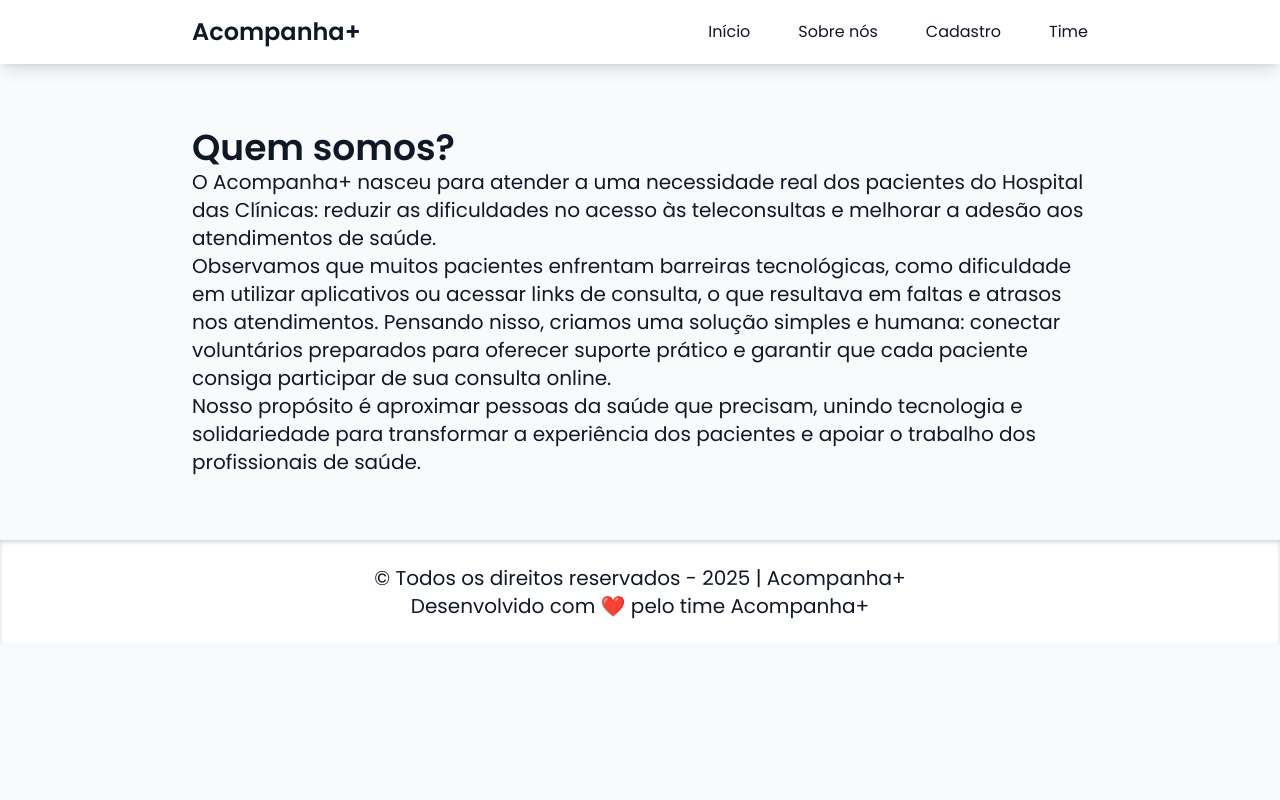
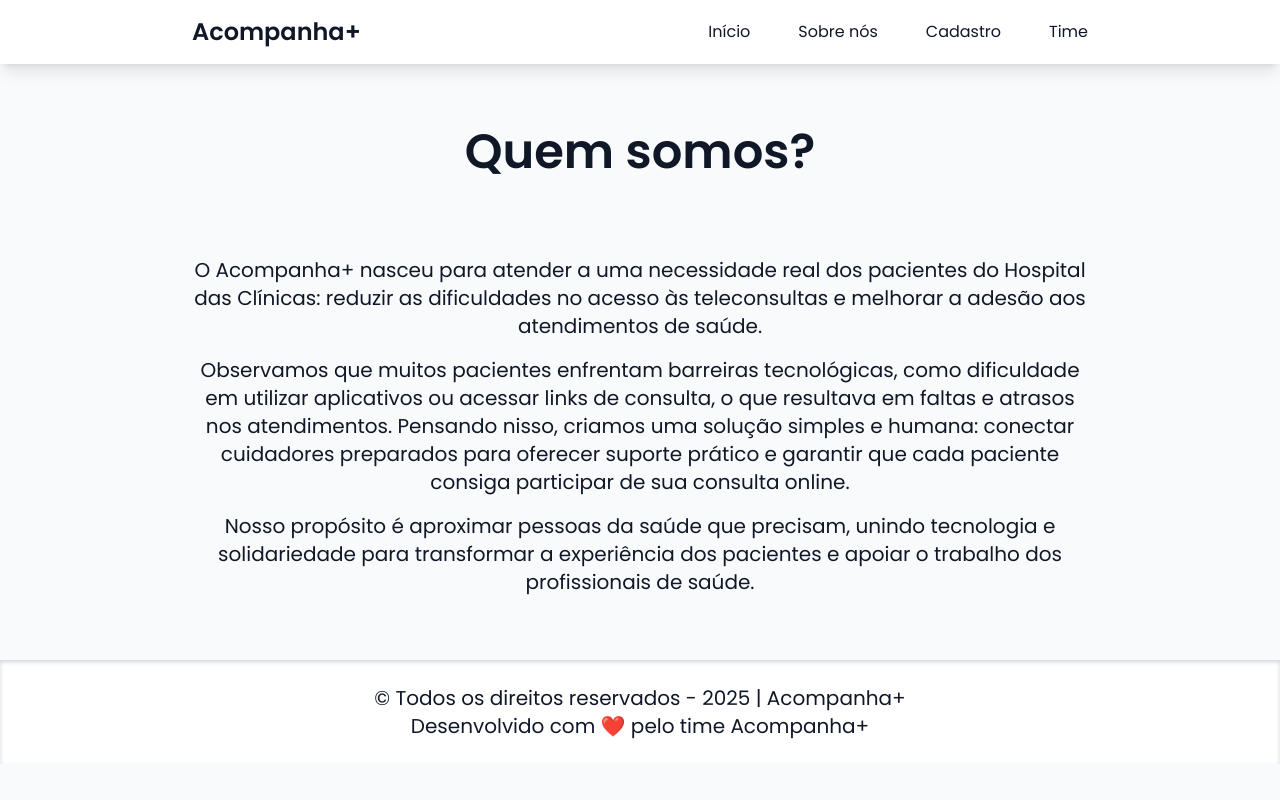
Before and after one commit to acompanha-mais/site-spa, a React (Vite) app in the folder site-spa/: page /sobre in a window 1280 px wide. Built offline with nearby package versions, Linux system fonts and the light colour scheme.

Commit message:
style(aboutus): estiliza rota AboutUs

```diff
--- a/site-spa/src/globals.css
+++ b/site-spa/src/globals.css
@@ -32,7 +32,7 @@
   button {
     @apply bg-[#e65a4f] text-white font-bold rounded-full
            w-44 md:w-56 px-6 py-3 block md:inline-block
-           mx-auto md:mx-0;
+           mx-auto md:mx-0 cursor-pointer;
   }
 }
 
--- a/site-spa/src/routes/AboutUs/index.tsx
+++ b/site-spa/src/routes/AboutUs/index.tsx
@@ -1,13 +1,13 @@
 export default function AboutUs(){
     return(
         <main>
-            <h2>Quem somos?</h2>
+            <h1 className="text-center mb-20">Quem somos?</h1>
 
-            <p>O Acompanha+ nasceu para atender a uma necessidade real dos pacientes do Hospital das Clínicas: reduzir as dificuldades no acesso às teleconsultas e melhorar a adesão aos atendimentos de saúde.</p>
-
-            <p>Observamos que muitos pacientes enfrentam barreiras tecnológicas, como dificuldade em utilizar aplicativos ou acessar links de consulta, o que resultava em faltas e atrasos nos atendimentos. Pensando nisso, criamos uma solução simples e humana: conectar voluntários preparados para oferecer suporte prático e garantir que cada paciente consiga participar de sua consulta online.</p>
-
-            <p>Nosso propósito é aproximar pessoas da saúde que precisam, unindo tecnologia e solidariedade para transformar a experiência dos pacientes e apoiar o trabalho dos profissionais de saúde.</p>
+            <section className="text-center space-y-4">
+                <p>O Acompanha+ nasceu para atender a uma necessidade real dos pacientes do Hospital das Clínicas: reduzir as dificuldades no acesso às teleconsultas e melhorar a adesão aos atendimentos de saúde.</p>
+                <p>Observamos que muitos pacientes enfrentam barreiras tecnológicas, como dificuldade em utilizar aplicativos ou acessar links de consulta, o que resultava em faltas e atrasos nos atendimentos. Pensando nisso, criamos uma solução simples e humana: conectar cuidadores preparados para oferecer suporte prático e garantir que cada paciente consiga participar de sua consulta online.</p>
+                <p>Nosso propósito é aproximar pessoas da saúde que precisam, unindo tecnologia e solidariedade para transformar a experiência dos pacientes e apoiar o trabalho dos profissionais de saúde.</p>
+            </section>
         </main>
     );
 }
```
